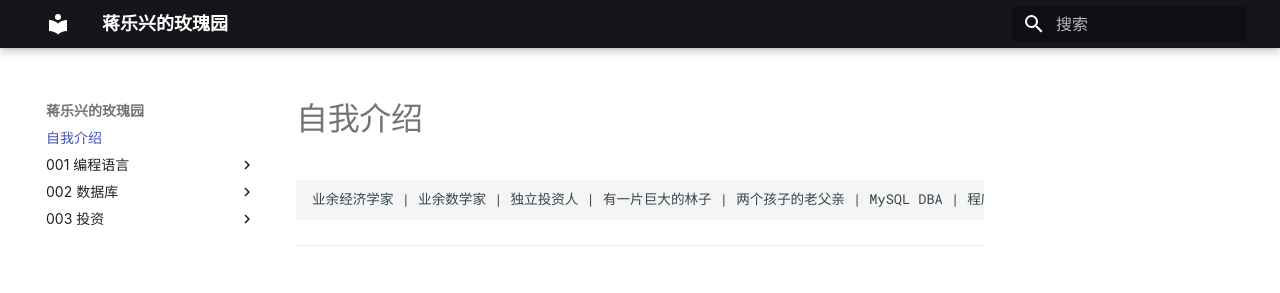
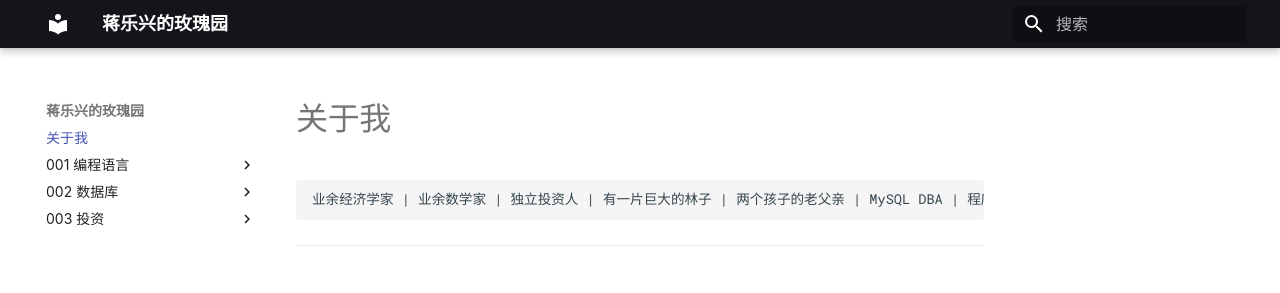
Before and after one commit to Neeky/neekysdoc, an MkDocs documentation site: the page built from docs/index.md, in a window 1280 px wide. Shown: the top 293 px of the page. Built offline with MkDocs 1.6.1 and Material for MkDocs 9.7.7, drawn with Linux system fonts in a browser that asks for light colours; some web fonts are replaced.

Commit message:
✨feature: 更新首页

````diff
--- a/docs/index.md
+++ b/docs/index.md
@@ -1,4 +1,4 @@
-# 自我介绍
+# 关于我
 
 ```
 业余经济学家 | 业余数学家 | 独立投资人 | 有一片巨大的林子 | 两个孩子的老父亲 | MySQL DBA | 程序员
````
